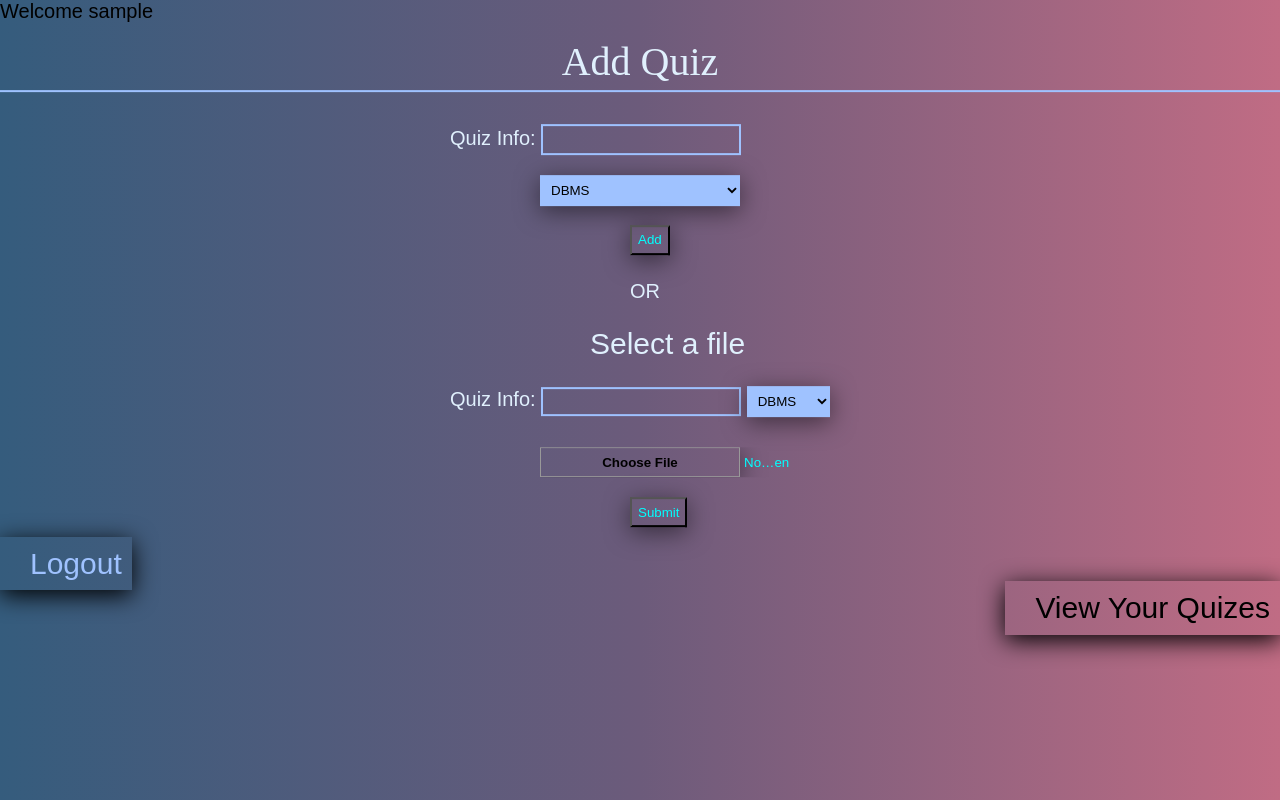
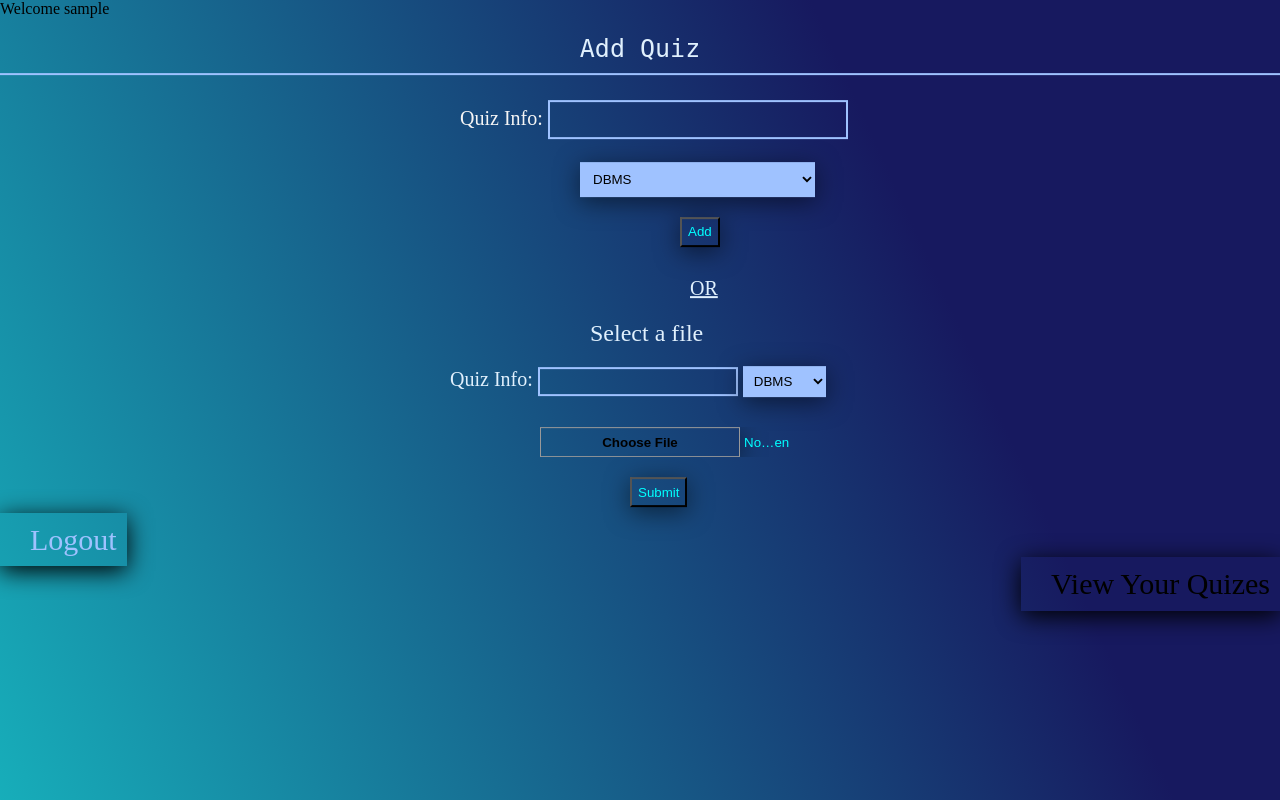
Before and after one commit to raja-theking/SE_Project, a PHP site: page /teacher.php in a window 1280 px wide. Run offline with PHP 8.4, Linux system fonts and the light colour scheme; the visitor is signed in with stand-in values (Sample User, id 1).

Commit message:
Update CSS

```diff
--- a/teach.css
+++ b/teach.css
@@ -1,10 +1,7 @@
 body{
 margin: 0;
 padding: 0;
-font-size:20px;
-font-family:sans-serif;
-background: linear-gradient(90deg, #355C7D,#6C5B7B,#C06C84);
-background-size: cover;
+background-image: linear-gradient( 65.5deg,  rgba(23,205,205,1) -15.1%, rgba(23,25,95,1) 71.5% );
 }
 .kunal{
  width: 100%;
@@ -19,42 +16,45 @@ background-size: cover;
 	text-align:center;
   font-stretch:semi-condensed;
   font-weight: lighter;
-	font-family:initial;
-  padding-bottom: 5px;
+  font-size: 25px;
+	font-family:monospace;
+  padding-bottom: 10px;
 }
 .textbox{
-	color:#e0f0fd;
-	padding: 5px 0;
+	color:whitesmoke;
+  padding: 8px 0;
 	margin:5px 0;
 	font-size:20px;
-  padding-left: 450px;
+  font-weight: lighter;
+  font-stretch: condensed;
+  padding-left:460px;
 	}
 .textbox input{
 	border-color:#9fc2ff;
 	border-style: solid;
 	background:none;
 	color:cyan;
-	padding:5px;
-  width: 200px;
+	padding:9px;
+  width: 300px;
   font-size: 15px;
 }
 .box{
 	width:100%;
 	float:left;
 	margin-top:10px;
-	padding-left:540px;
+	padding-left:580px;
 	}
 .box select{
 	background:#9fc2ff;
 	color:black;
-	padding:7px;
-	width:200px;
+	padding:9px;
+	width:235px;
 	border:none;
 	box-shadow: 0 5px 25px rgba(0,0,0,.5);
 }
 .new{
-  padding-left:630px;
-  padding-top: 25px;
+  padding-left:680px;
+  padding-top: 30px;
   margin-top: 40px;
 }
 .new input{
@@ -66,8 +66,7 @@ background-size: cover;
   	box-shadow: 0 5px 25px rgba(0,0,0,.5);
 }
 .new input:hover{
-  color: pink;
-  border: 1px #4caf50;
+  background: rgba(23,25,95,1);
 }
 .kunal a{
 	color:#9fc2ff;
@@ -78,11 +77,13 @@ background-size: cover;
   color: #dedeff;
 }
 .qw p{
-padding-left: 630px;
-padding-top: 5px;
-  font-stretch:semi-condensed;
-  font-weight: lighter;
-  color: #e0f0fd;
+padding-left: 690px;
+padding-top: 10px;
+font-size: 20px;
+text-decoration: underline;
+font-stretch:semi-condensed;
+font-weight: lighter;
+color: #e0f0fd;
 }
 .qw h2{
 padding-left: 590px;
```
Also changed, not shown: mark.css (+4 -3 lines).
